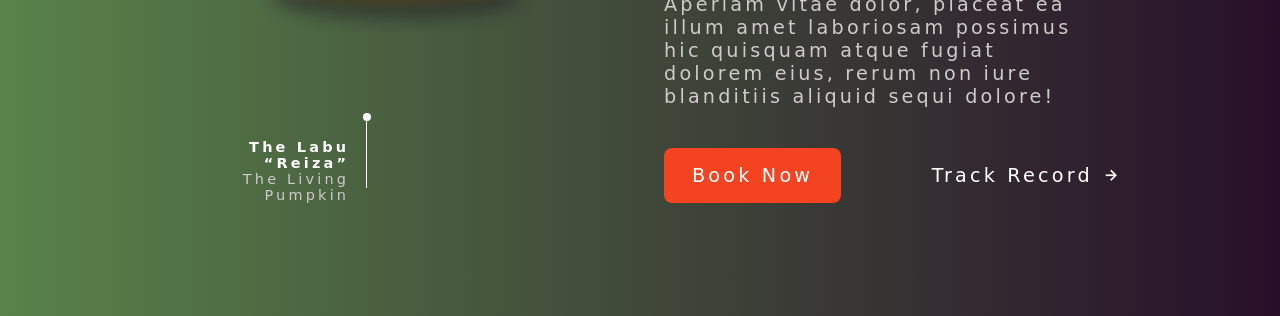
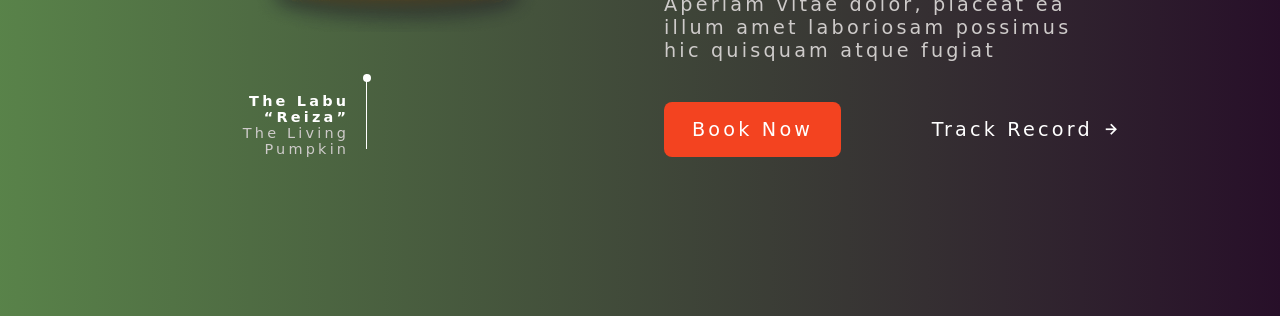
Before and after one commit to rodrigofrende/vanilla-js-responsive-website, a plain HTML site: page index.html in a window 1280 px wide. Shown: the part 484-800 px from the top of the page. Drawn offline with nearby package versions, Linux system fonts and the light colour scheme; a web font is replaced by a local one.

Commit message:
short lorem

```diff
--- a/index.html
+++ b/index.html
@@ -83,7 +83,7 @@
                                 <div class="home__data">
                                     <h3 class="home__subtitle">#1 Top Scariest Ghost</h3>
                                     <h1 class="home__title">UOOOO <br> TRICK OR <br> TREAT!!</h1>
-                                    <p class="home__description">Lorem ipsum dolor sit amet consectetur adipisicing elit. Aperiam vitae dolor, placeat ea illum amet laboriosam possimus hic quisquam atque fugiat dolorem eius, rerum non iure blanditiis aliquid sequi dolore!
+                                    <p class="home__description">Lorem ipsum dolor sit amet consectetur adipisicing elit. Aperiam vitae dolor, placeat ea illum amet laboriosam possimus hic quisquam atque fugiat
                                     </p>
 
                                     <div class="home__buttons">
@@ -110,7 +110,7 @@
                                 <div class="home__data">
                                     <h3 class="home__subtitle">#2 top Best duo</h3>
                                     <h1 class="home__title">BRING BACK <br> MY COTTON <br> CANDY</h1>
-                                    <p class="home__description">Lorem ipsum dolor sit amet consectetur adipisicing elit. Aperiam vitae dolor, placeat ea illum amet laboriosam possimus hic quisquam atque fugiat dolorem eius, rerum non iure blanditiis aliquid sequi dolore!
+                                    <p class="home__description">Lorem ipsum dolor sit amet consectetur adipisicing elit. Aperiam vitae dolor, placeat ea illum amet laboriosam possimus hic quisquam atque fugiat
                                     </p>
 
                                     <div class="home__buttons">
@@ -138,7 +138,7 @@
                                     <h3 class="home__subtitle">#3 Top Scariest  Ghost</h3>
                                     <h1 class="home__title">RESPAWN <br> THE SPOOKY <br> SKULL</h1>
                                     <p class="home__description">In search for cute little puppy, Captain Sem has come back from his tragic death.
-                                        Lorem ipsum dolor sit amet consectetur adipisicing elit. Aperiam vitae dolor, placeat ea illum amet laboriosam possimus hic quisquam atque fugiat dolorem eius.
+                                        Lorem ipsum dolor sit amet consectetur adipisicing elit. Aperiam vitae dolor, placeat ea illum amet laboriosam possimus hic quisquam atque fugiat
                                     </p>
 
                                     <div class="home__buttons">
```
